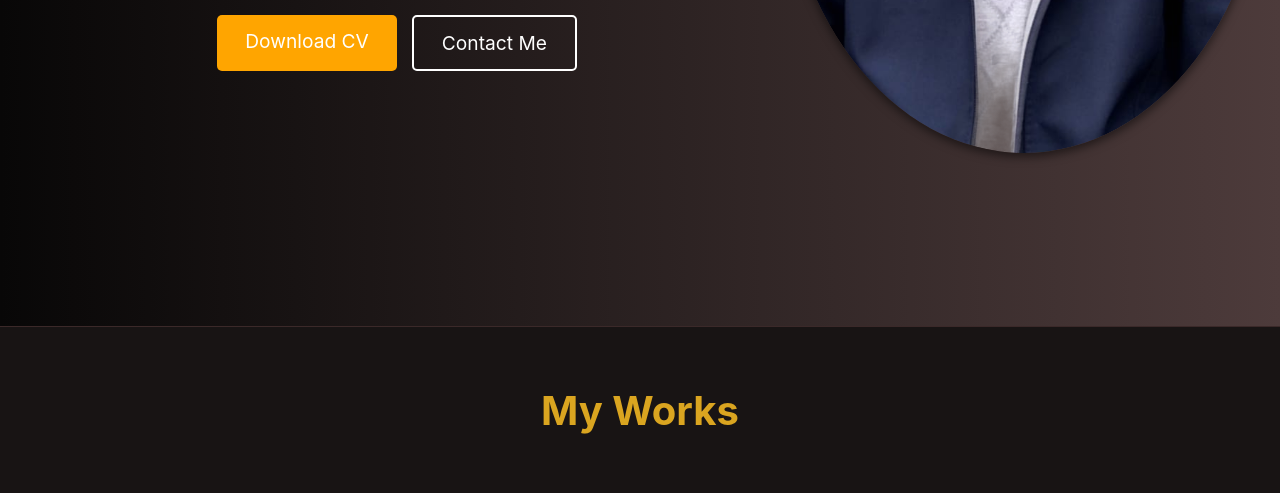
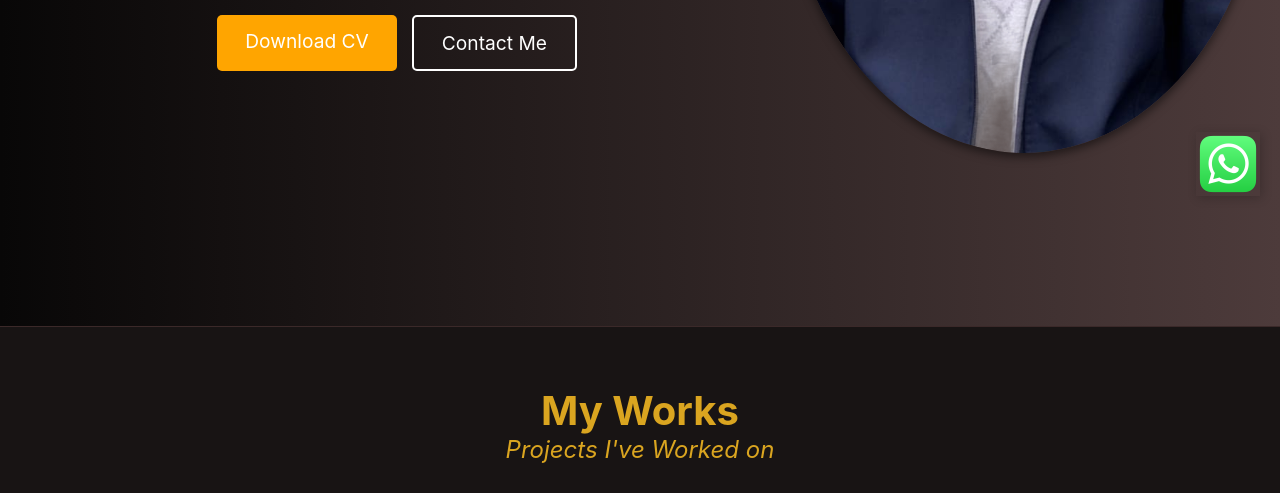
Before and after one commit to MAbdullahAbbasi/Portfolio, a React (Create React App) app: page / in a window 1280 px wide. Shown: the part 580-1073 px from the top of the page. Built offline with nearby package versions, Linux system fonts and the light colour scheme; grey boxes are pictures that could not be loaded.

Commit message:
Second Commit

```diff
--- a/src/components/Home/Home.jsx
+++ b/src/components/Home/Home.jsx
@@ -5,16 +5,18 @@ import WorkExperience from '../WorkExperience/WorkExperience';
 import Education from '../Education/Education';
 import Skills from '../Skills/Skills';
 import Works from '../Works/Works';
+import WhatsApp from '../Whatsapp/Whatsapp';
 
 const Home = () => {
     return (
-        <div>
+        <div className="home-container" style={{position: 'relative'}}>
             <Navbar />
             <Hero />
             <Works />
             <WorkExperience />
             <Education />
             <Skills />
+            <WhatsApp /> {/* This will now move with the page */}
         </div>
     );
 }
--- a/src/components/Navbar/Navbar.jsx
+++ b/src/components/Navbar/Navbar.jsx
@@ -1,4 +1,4 @@
-import React, { useState, useEffect } from 'react';
+import React, { useState } from 'react';
 import { Link } from 'react-router-dom';
 import '../../styling/Navbar/Navbar.css';
 
--- /dev/null
+++ b/src/components/Whatsapp/Whatsapp.jsx
@@ -0,0 +1,27 @@
+import React from "react";
+import whatsappImage from "../../assets/whatsapplogo.png"; // Adjust the path as needed
+import '../../styling/Whatsapp/Whatsapp.css'
+
+const WhatsApp = () => {
+  return (
+    <>
+        <div className="whatsapp-container">
+            <a
+            href="https://wa.me/yourwhatsappphonenumber"
+            target="_blank"
+            rel="noopener noreferrer"
+            className="fixed bottom-4 right-4 z-50"
+            >
+            <img
+                src={whatsappImage}
+                alt="WhatsApp"
+                className="whatsapp-image"
+                width={80}
+            />
+            </a>
+        </div>
+    </>
+  );
+};
+
+export default WhatsApp;
--- a/src/components/Works/Works.jsx
+++ b/src/components/Works/Works.jsx
@@ -19,6 +19,7 @@ const Works = () => {
   return (
     <div className="works-container">
       <h1 className="works-title">My Works</h1>
+      <p className="works-title-line">Projects I've Worked on</p>
       <div className="works-grid">
         {projects.map((project, index) => (
           <Link
--- a/src/styling/Navbar/Navbar.css
+++ b/src/styling/Navbar/Navbar.css
@@ -61,12 +61,16 @@
   left: 0;
   width: 100%;
   height: 100%;
-  backdrop-filter: blur(8px);
-  z-index: 999;
+  backdrop-filter: blur(8px); /* Apply the blur effect */
+  background-color: rgba(0, 0, 0, 0.5); /* Semi-transparent background */
+  z-index: 999; /* Ensure the overlay sits above other content */
+  display: block; /* Ensure overlay is displayed when isOpen is true */
 }
 
 /* Responsive Styles */
 @media (max-width: 768px) {
+
+
   .navbar-links {
     display: flex;
     flex-direction: column;
@@ -75,7 +79,7 @@
     left: -250px; /* Start hidden */
     width: 250px;
     height: 100vh;
-    background: transparent; /* No background */
+    background: transparent;
     padding-top: 60px;
     transition: left 0.3s ease-in-out;
     z-index: 1002;
--- a/src/styling/Skills/Skills.css
+++ b/src/styling/Skills/Skills.css
@@ -46,6 +46,8 @@
   color: white; /* White text */
   transition: all 0.3s ease-in-out; /* Smooth transition for hover effect */
   position: relative; /* Positioning for the circle */
+  border-bottom: 1px solid rgb(44, 25, 25);
+  box-shadow: 0 4px 8px 0 rgba(48, 39, 39, 0.2), 0 6px 20px 0 rgba(36, 29, 29, 0.19);
 }
 
 /* Numbered circle before each skill */
@@ -62,21 +64,23 @@
   position: absolute;
   left: -40px; /* Position it to the left */
   font-size: 1.2rem;
-  counter-increment: skill-counter; /* Increment counter for each skill */
+  counter-increment: skill-counter;
 }
 
 /* Hover effect for skills */
 .skill-category:hover {
   font-size: 2rem;
-  text-shadow: 7px 7px 7px rgba(250, 250, 250, 0.5); /* Background text shadow */
+  text-shadow: 3px 3px 3px rgba(250, 250, 250, 0.5); /* Background text shadow */
   transform: scale(1.05); /* Slight scale-up effect on hover */
+  box-shadow: 0 4px 8px 0 rgba(136, 136, 136, 0.2), 0 6px 20px 0 rgba(124, 124, 124, 0.19);
 }
 
 /* Active skill - scale up on click */
 .skill-category.active {
   font-size: 2rem;
   transform: scale(1.05); /* Same scale effect as hover */
-  text-shadow: 5px 5px 5px rgba(250, 250, 250, 0.5); /* Background text shadow */
+  text-shadow: 2px 2px 2px rgba(250, 250, 250, 0.5); /* Background text shadow */
+  box-shadow: 0 4px 8px 0 rgba(238, 238, 238, 0.2), 0 6px 20px 0 rgba(243, 243, 243, 0.19);
 }
 
 /* Subskills - Displayed in a Column */
@@ -94,6 +98,7 @@
   height: 100%; /* Full height to cover the component */
   padding-right: 20px; /* Optional: adds spacing between the content and the right edge */
   padding-left: 20px; /* Optional: adds spacing between the content and the left edge */
+  border-left: 1px solid rgb(44, 25, 25);
 }
 
 /* No heading for subskills, just list */
--- /dev/null
+++ b/src/styling/Whatsapp/Whatsapp.css
@@ -0,0 +1,16 @@
+.whatsapp-container {
+    position: fixed;
+    bottom: 20px;
+    right: 20px;
+}
+
+.whatsapp-image {
+    width: 64px; /* Adjust size as needed */
+    height: 64px;
+    box-shadow: 2px 2px 10px rgba(0, 0, 0, 0.2);
+    transition: opacity 0.3s ease-in-out;
+}
+
+.whatsapp-image:hover {
+    opacity: 0.8;
+}
--- a/src/styling/Works/Works.css
+++ b/src/styling/Works/Works.css
@@ -8,10 +8,18 @@
 
   .works-title {
     font-size: 2.5rem;
-    margin-bottom: 60px;
     font-weight: bold;
     color: #DAA520; /* Goldenrod */
+    margin-bottom: 0%;
 
+}
+
+.works-title-line{
+  font-size: 1.5rem;
+  font-style: italic;
+  margin-top: 0%;
+  margin-bottom: 60px;
+  color: #DAA520; /* Goldenrod */
 }
 
   .works-grid {
```
Also changed, not shown: src/assets/whatsapplogo.png (added).
